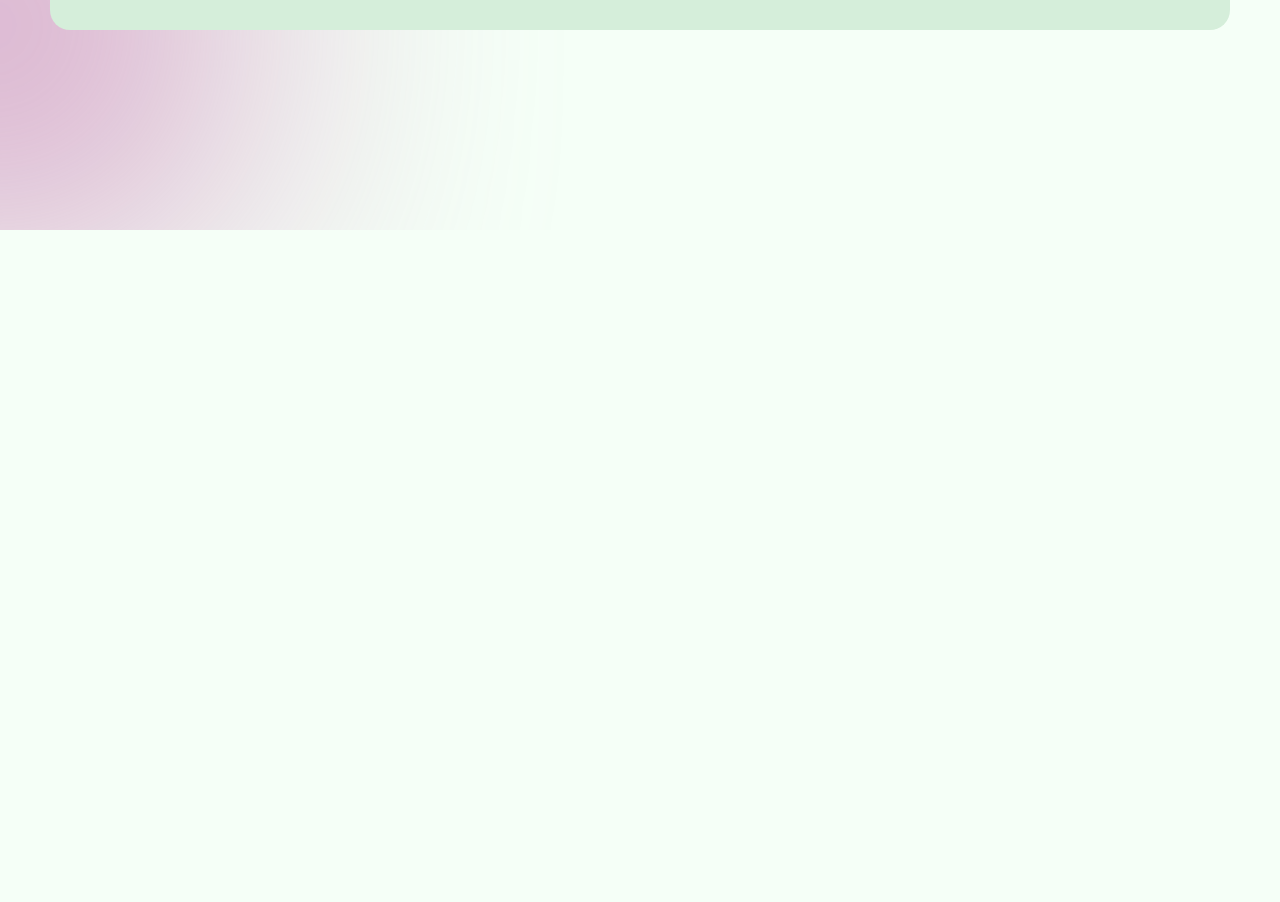
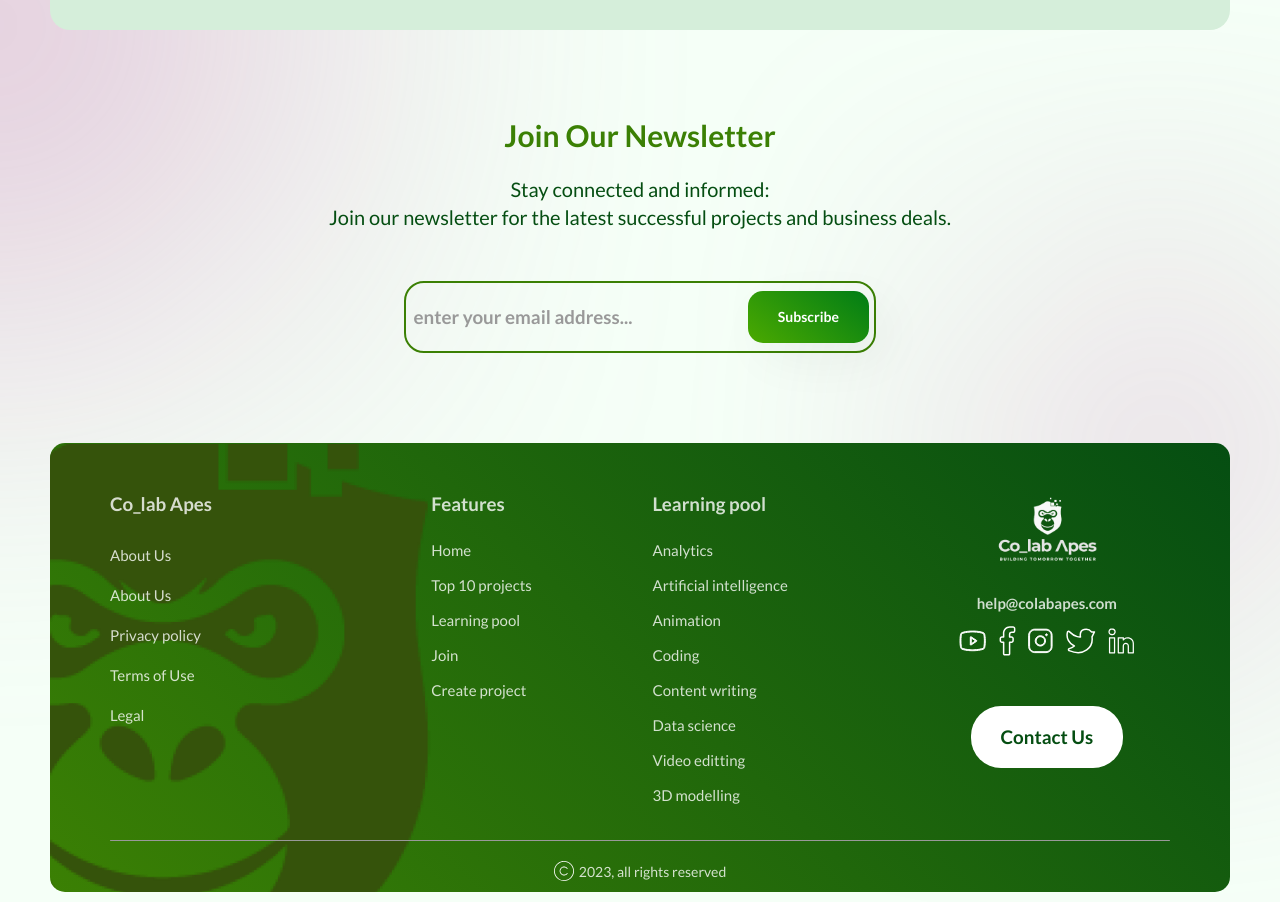
Before and after one commit to Colab-Apes/new_landing_page, a React (Vite) app: page / in a window 1280 px wide. Shown: the part 4840-5742 px from the top of the page. Before the commit the page ends 5070 px from the top, so only its background shows below. Built offline with nearby package versions, Linux system fonts and the light colour scheme.

Commit message:
done with xl

```diff
--- a/src/NewLandingPage/LandPage.jsx
+++ b/src/NewLandingPage/LandPage.jsx
@@ -34,9 +34,9 @@ const LandPage = () => {
       {/*FAQS*/}
       <Faqs />
       {/*Join Our News Letter*/}
-      {/* <JoinOurNewsLetter /> */}
+      <JoinOurNewsLetter />
       {/* Footer */}
-      {/* <Foot /> */}
+      <Foot />
     </div>
   );
 };
--- a/src/NewLandingPage/components/Faqs.jsx
+++ b/src/NewLandingPage/components/Faqs.jsx
@@ -10,8 +10,8 @@ const Faqs = () => {
       <div className="title mt-36 text-center  text-5xl lg:text-6xl ext-[#333] lg:text-[#3B8004] font-bold mb-20">
         Frequently Asked Questions
       </div>
-      <div className="absolute z-[-1]  hidden lg:block blur-[150px] bottom-[-20rem] left-[-20rem] w-[387px] h-[410px] bg-[#C26AAA] rounded-[400px]"></div>
-      <div className="absolute z-[-1]  hidden lg:block blur-[200px] top-[-30rem] right-[0rem] w-[200px] h-[200px] bg-[#C26AAA] rounded-[410.85px]"></div>
+      <div className="absolute z-[-1]  hidden lg:block blur-[200px] bottom-[-20rem] left-[-20rem] w-[387px] h-[410px] bg-[#C26AAA] rounded-[400px]"></div>
+      <div className="absolute z-[-1]   hidden lg:block blur-[200px] top-[-30rem] right-[0rem] w-[200px] h-[200px] bg-[#C26AAA] rounded-[410.85px]"></div>
 
       <div className="faq bg-[#D5EEDA] mt-2 w-full text-center  mx-auto px-10 relative rounded-[20px] h-[450px] py-10">
         <div className="w-full flex justify-center items-center">
--- a/src/NewLandingPage/components/JoinOurNewsLetter.jsx
+++ b/src/NewLandingPage/components/JoinOurNewsLetter.jsx
@@ -4,17 +4,20 @@ const JoinOurNewsLetter = () => {
   return (
     <div>
       <div className="relative mt-64 lg:mt-36 px-4 lg:px-20  mx-auto">
-        <div className="absolute hidden lg:block z-[-1] blur-[150px] bottom-[-20rem] right-[2rem] w-[387px] h-[410px] bg-[#C26AAA] rounded-[400px]"></div>
+        <div className="absolute hidden lg:block z-[-1] blur-[150px] bottom-[-20rem] right-[2rem] w-[200px] h-[210px] bg-[#C26AAA] rounded-[400px]"></div>
         <div className="title text-center text-5xl text-[#3B8004] font-bold ">
           Join Our Newsletter
         </div>
-        <div className=" flex flex-col justify-start md:justify-center items-center mt-20 bg-transparent   h-[80%] lg:w-[80%] mx-auto rounded-2xl  p-0 md:p-14 xl:p-0">
-          <h1 className="text-[#054E12] text-center text-3xl lg:text-[24px]  ">
-            Stay connected and informed: <br />
-            Join our newsletter for the latest successful projects and business
-            deals.
+        <div className=" flex flex-col justify-start md:justify-center items-center mt-20 lg:mt-10 bg-transparent   h-[80%] lg:w-[80%] mx-auto   p-0 md:p-14 xl:p-0">
+          <h1 className="text-[#054E12] text-center text-3xl lg:text-[2rem] leading-[1.4]  ">
+            Stay connected and informed:
+            <p>
+              {" "}
+              Join our newsletter for the latest successful projects and
+              business deals.
+            </p>
           </h1>
-          <form className="border-2 border-solid py-2 relative border-[#3B8004] gap-10 flex  mt-20 items-center p-3 xl:0  rounded-[10px] lg:rounded-[20px] w-full">
+          <form className="border-2 border-solid py-2 relative lg:w-[50%] border-[#3B8004] gap-10 flex  mt-20 items-center p-3 xl:0  rounded-[10px] lg:rounded-[20px] w-full">
             <div className="input py-7">
               <input
                 className="text-3xl bg-transparent w-full md:w-[40rem] xl:w-[45rem] p-0 outline-none border-none bg-none placeholder:font-bold placeholder:text-[#999]"
```
